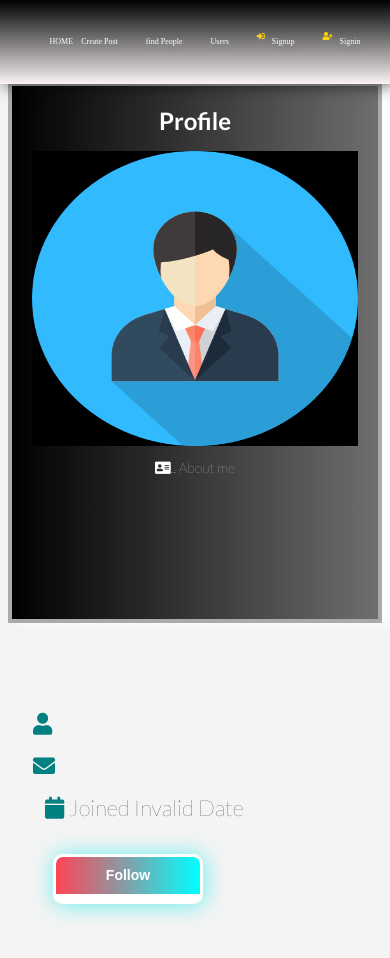
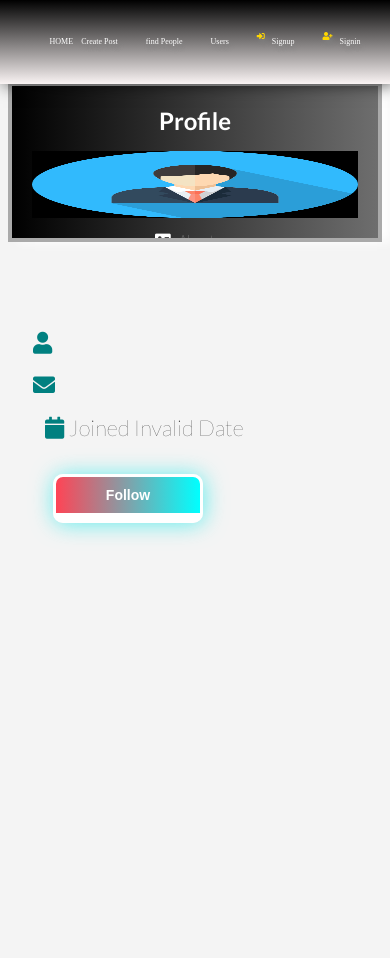
Before and after one commit to Saifie/social-network-frontend, a React (Create React App) app: page /user/1 in a window 390 px wide. Shown: the top 958 px of the page. Built offline with nearby package versions, Linux system fonts and the light colour scheme; no server answers; a web font is replaced by a local one.

Commit message:
Update Profile.css

```diff
--- a/src/user/css/Profile.css
+++ b/src/user/css/Profile.css
@@ -111,7 +111,7 @@ textarea{
 		background-color: #eee;
 	}
 .profile-container{
-	height: 50%;
+	height: 160px;
 	width: 100%;
 }
 }
```
